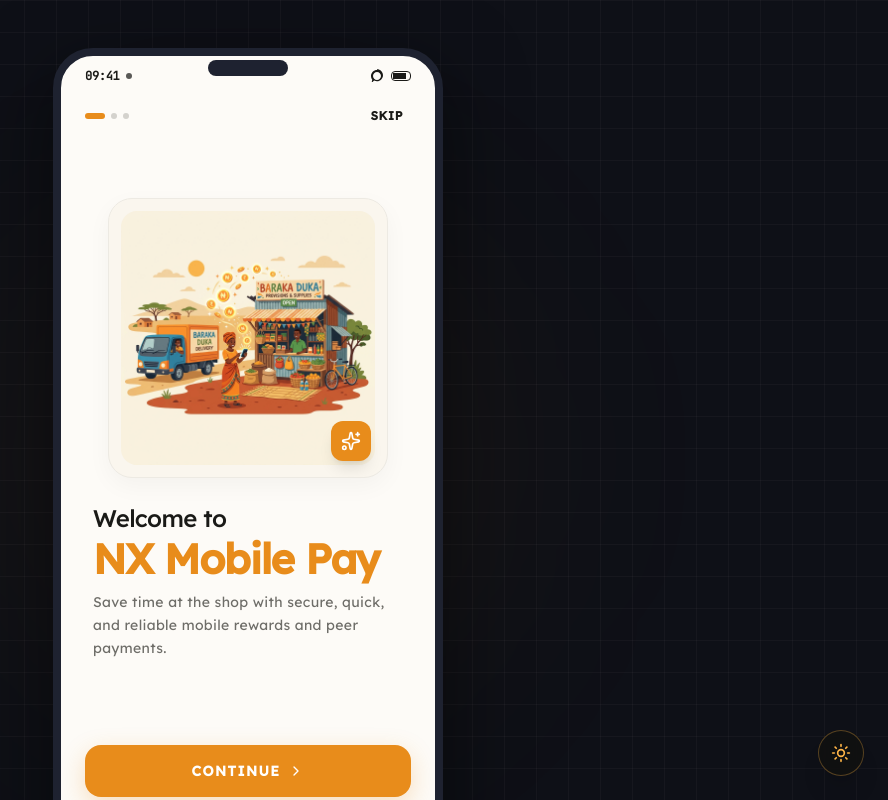
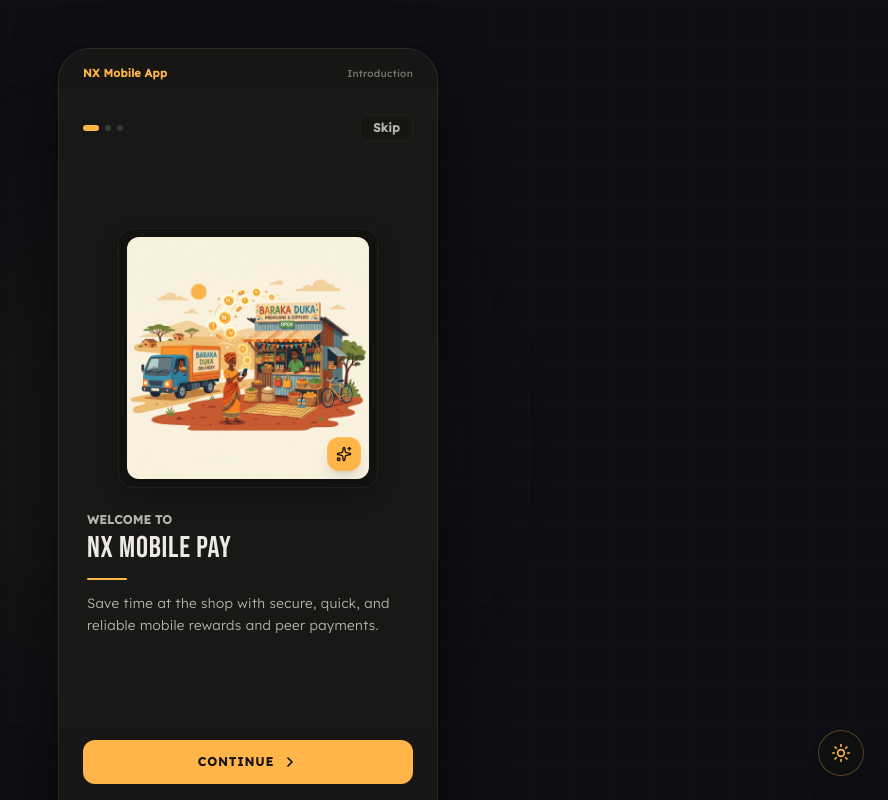
Before and after one commit to 4moral221/NX-network-, a React (Vite) app: page /app in a window 1280 px wide. Shown: the whole page, without its empty margins (392-1280 px from the left). Built offline with nearby package versions, Linux system fonts and the light colour scheme.

Commit message:
refactor: simplify onboarding copy and theme colors
Update onboarding UI to use defined CSS theme variables and refine messaging for clarity.

```diff
--- a/src/components/OnboardingScreen.tsx
+++ b/src/components/OnboardingScreen.tsx
@@ -1,7 +1,7 @@
 import React, { useState, useEffect } from "react";
 import { useLocation } from "react-router-dom";
 import { motion, AnimatePresence } from "motion/react";
-import { ArrowRight, Sparkles, Smartphone, ShieldCheck, Truck, BarChart3, ChevronRight } from "lucide-react";
+import { Sparkles, Smartphone, ShieldCheck, Truck, BarChart3, ChevronRight } from "lucide-react";
 
 // Import the generated asset
 import onboardingImg from "../assets/images/nx_onboarding_illustration_1784112372368.jpg";
@@ -26,23 +26,23 @@ const PORTAL_ONBOARDING_DATA: Record<string, PortalConfig> = {
       {
         title: "Welcome to",
         highlight: "NX Network",
-        subtitle: "Unlocking liquidity in informal retail markets with secure, zero-data USSD payments and inventory finance.",
+        subtitle: "Unlocking liquidity in informal retail markets with secure, zero-data payments and inventory finance.",
         icon: Sparkles,
-        color: "#E88C1B",
+        color: "var(--nx-amber)",
       },
       {
         title: "Zero-Data",
         highlight: "USSD Payments",
-        subtitle: "Empowering duka shopkeepers and customers to trade, pay, and earn rewards without an active internet connection.",
+        subtitle: "Empowering shopkeepers and customers to trade, pay, and earn rewards without an active internet connection.",
         icon: Smartphone,
-        color: "#10B981",
+        color: "var(--nx-green)",
       },
       {
         title: "Real-time",
         highlight: "Margin Clearing",
-        subtitle: "Dynamic settlement pools funded directly by FMCG trade margins, keeping the entire value chain backed by physical stock.",
+        subtitle: "Dynamic settlement pools funded directly by trade margins, keeping the entire value chain backed by physical stock.",
         icon: ShieldCheck,
-        color: "#3B82F6",
+        color: "var(--nx-amber)",
       }
     ]
   },
@@ -54,21 +54,21 @@ const PORTAL_ONBOARDING_DATA: Record<string, PortalConfig> = {
         highlight: "NX Mobile Pay",
         subtitle: "Save time at the shop with secure, quick, and reliable mobile rewards and peer payments.",
         icon: Sparkles,
-        color: "#E88C1B",
+        color: "var(--nx-amber)",
       },
       {
         title: "Shared Family",
         highlight: "Accounts",
         subtitle: "Pool your loyalty points and balances with family members for bulk household shopping discounts.",
         icon: Smartphone,
-        color: "#10B981",
+        color: "var(--nx-green)",
       },
       {
         title: "Frictionless",
         highlight: "Merchant Pay",
-        subtitle: "Just scan a merchant QR code or dial a quick offline USSD prompt to instantly redeem your balances.",
+        subtitle: "Just scan a merchant QR code or dial a quick offline prompt to instantly redeem your balances.",
         icon: ShieldCheck,
-        color: "#3B82F6",
+        color: "var(--nx-amber)",
       }
     ]
   },
@@ -80,21 +80,21 @@ const PORTAL_ONBOARDING_DATA: Record<string, PortalConfig> = {
         highlight: "Merchant Hub",
         subtitle: "Accept digital loyalty points, manage your stock, and request automated smart restocks seamlessly.",
         icon: Sparkles,
-        color: "#E88C1B",
+        color: "var(--nx-amber)",
       },
       {
         title: "Margin-Funded",
         highlight: "Restock Discounts",
-        subtitle: "Settle up to 60% of your wholesale restock invoices automatically using customer points backed by FMCG pools.",
+        subtitle: "Settle up to 60% of your wholesale restock invoices automatically using customer points backed by pools.",
         icon: ShieldCheck,
-        color: "#10B981",
+        color: "var(--nx-green)",
       },
       {
         title: "Live Ledger &",
         highlight: "Inventory Sync",
-        subtitle: "Keep your duka shelves perfectly stocked and track customer value flows in real-time.",
+        subtitle: "Keep your shelves perfectly stocked and track customer value flows in real-time.",
         icon: BarChart3,
-        color: "#3B82F6",
+        color: "var(--nx-amber)",
       }
     ]
   },
@@ -104,23 +104,23 @@ const PORTAL_ONBOARDING_DATA: Record<string, PortalConfig> = {
       {
         title: "Welcome to",
         highlight: "Partner Logistics",
-        subtitle: "Maximize route density by delivering aggregated wholesale restocks to cluster duka locations.",
+        subtitle: "Maximize route density by delivering aggregated wholesale restocks to cluster shop locations.",
         icon: Truck,
-        color: "#E88C1B",
+        color: "var(--nx-amber)",
       },
       {
         title: "Instant Claim &",
         highlight: "Smart Routing",
         subtitle: "Claim high-value dispatch jobs and navigate with real-time optimized delivery waypoints.",
         icon: Sparkles,
-        color: "#10B981",
+        color: "var(--nx-green)",
       },
       {
         title: "Secure Handshake",
         highlight: "Settlements",
-        subtitle: "Complete deliveries using tamper-proof USSD handshakes for immediate digital payment clearing.",
+        subtitle: "Complete deliveries using tamper-proof handshakes for immediate digital payment clearing.",
         icon: ShieldCheck,
-        color: "#3B82F6",
+        color: "var(--nx-amber)",
       }
     ]
   },
@@ -132,21 +132,21 @@ const PORTAL_ONBOARDING_DATA: Record<string, PortalConfig> = {
         highlight: "FMCG Portal",
         subtitle: "Inject retail margins and run direct-to-retail campaigns bypassing traditional layers of friction.",
         icon: BarChart3,
-        color: "#E88C1B",
+        color: "var(--nx-amber)",
       },
       {
         title: "Real-Time",
         highlight: "Market Demand",
-        subtitle: "Monitor retail consumption, product velocity, and regional duka demand on a live dashboard.",
+        subtitle: "Monitor retail consumption, product velocity, and regional demand on a live dashboard.",
         icon: Sparkles,
-        color: "#10B981",
+        color: "var(--nx-green)",
       },
       {
         title: "Direct",
         highlight: "Margin Injection",
         subtitle: "Create and fund campaign pools that automatically reward local merchants and loyal customers.",
         icon: ShieldCheck,
-        color: "#3B82F6",
+        color: "var(--nx-amber)",
       }
     ]
   }
@@ -207,8 +207,8 @@ export default function OnboardingScreen({ children }: OnboardingScreenProps) {
 
   if (isDismissed === null) {
     return (
-      <div className="min-h-[100dvh] bg-[#FDFBF7] flex items-center justify-center">
-        <div className="w-8 h-8 rounded-full border-2 border-[#E88C1B] border-t-transparent animate-spin" />
+      <div className="min-h-[100dvh] bg-nx-ink flex items-center justify-center">
+        <div className="w-8 h-8 rounded-full border-2 border-nx-amber border-t-transparent animate-spin" />
       </div>
     );
   }
@@ -236,51 +236,38 @@ export default function OnboardingScreen({ children }: OnboardingScreenProps) {
   };
 
   return (
-    <div className="min-h-[100dvh] w-full bg-[#0E1017] flex items-center justify-center p-0 sm:p-6 md:p-12 font-sans select-none overflow-hidden relative">
-      {/* Decorative background grid behind the phone mockup on desktop */}
-      <div className="absolute inset-0 bg-[linear-gradient(rgba(255,255,255,0.03)_1px,transparent_1px),linear-gradient(90deg,rgba(255,255,255,0.03)_1px,transparent_1px)] bg-[size:32px_32px] pointer-events-none hidden sm:block"></div>
+    <div className="min-h-[100dvh] w-full bg-[#0d0f14] text-nx-paper flex items-center justify-center p-0 sm:p-6 md:p-12 font-sans select-none overflow-hidden relative">
+      {/* Soft, minimal grid overlay */}
+      <div className="absolute inset-0 bg-[linear-gradient(rgba(255,255,255,0.012)_1px,transparent_1px),linear-gradient(90deg,rgba(255,255,255,0.012)_1px,transparent_1px)] bg-[size:40px_40px] pointer-events-none"></div>
 
-      {/* Outer blurred glow */}
-      <div className="absolute top-1/2 left-1/2 -translate-x-1/2 -translate-y-1/2 w-[500px] h-[500px] bg-amber-500/5 rounded-full blur-[120px] pointer-events-none hidden sm:block"></div>
+      {/* Warm ambient light */}
+      <div className="absolute top-1/4 left-1/4 w-[450px] h-[450px] bg-nx-amber/5 rounded-full blur-[110px] pointer-events-none"></div>
 
-      {/* Main mockup card replicating a high-end mobile interface from the image */}
+      {/* Mockup card with elegant, minimalist design */}
       <motion.div
         initial={{ opacity: 0, y: 15 }}
         animate={{ opacity: 1, y: 0 }}
         transition={{ duration: 0.5, ease: "easeOut" }}
-        className="w-full h-[100dvh] sm:h-[820px] sm:max-w-[390px] bg-[#FDFBF7] sm:rounded-[40px] sm:shadow-[0_24px_80px_rgba(0,0,0,0.5)] border-0 sm:border-[8px] sm:border-[#1E2230] relative flex flex-col justify-between overflow-hidden"
+        className="w-full h-[100dvh] sm:h-[800px] sm:max-w-[380px] bg-nx-card sm:rounded-[32px] sm:shadow-[0_24px_60px_rgba(0,0,0,0.6)] border-0 sm:border sm:border-nx-border relative flex flex-col justify-between overflow-hidden"
       >
-        {/* Mobile Screen Notch/Status Bar mockup for authentic phone aesthetics */}
-        <div className="px-6 pt-3 pb-1 flex justify-between items-center text-[#1A1A17] font-mono text-xs z-10 select-none">
-          <div className="flex items-center gap-1.5 font-bold tracking-tight">
-            <span>09:41</span>
-            <div className="w-1.5 h-1.5 rounded-full bg-[#1A1A17] animate-pulse"></div>
-          </div>
-          {/* Custom micro pill for speaker notch on desktop */}
-          <div className="w-20 h-4 bg-[#1E2230] rounded-full absolute top-1 left-1/2 -translate-x-1/2 hidden sm:block"></div>
-          <div className="flex items-center gap-1.5">
-            <svg className="w-4 h-4 fill-current" viewBox="0 0 24 24">
-              <path d="M12 3c-4.97 0-9 4.03-9 9 0 2.12.74 4.07 1.97 5.61L4.35 19.4c-.39.39-.39 1.02 0 1.41.39.39 1.02.39 1.41 0l1.9-1.9C9.07 19.49 10.47 20 12 20c4.97 0 9-4.03 9-9s-4.03-9-9-9zm0 15c-3.31 0-6-2.69-6-6s2.69-6 6-6 6 2.69 6 6-2.69 6-6 6z" />
-            </svg>
-            <div className="w-5 h-2.5 border border-[#1A1A17] rounded-sm p-[1px] flex items-center">
-              <div className="h-full w-4/5 bg-[#1A1A17] rounded-2xs"></div>
-            </div>
-          </div>
+        {/* Top bar with simple, human portal label */}
+        <div className="px-6 pt-4 pb-2 flex justify-between items-center text-nx-muted text-[11px] tracking-wide font-medium z-10 border-b border-nx-border/20 bg-nx-ink/20">
+          <span className="text-nx-amber font-semibold">{config.name}</span>
+          <span className="text-[10px] opacity-60">Introduction</span>
         </div>
 
-        {/* Top Action Row: Page indicators & Skip button */}
-        <div className="px-6 pt-4 flex justify-between items-center z-10">
-          {/* Replicating the custom pill-dot indicator design from the image */}
+        {/* Page progress and Skip action */}
+        <div className="px-6 pt-6 flex justify-between items-center z-10">
           <div className="flex items-center gap-1.5">
             {config.steps.map((_, idx) => {
               const isActive = idx === currentStep;
               return (
                 <motion.div
                   key={idx}
-                  layoutId={`indicator-${idx}`}
+                  layoutId={`onboarding-dot-clean-${idx}`}
                   animate={{
-                    width: isActive ? 20 : 6,
-                    backgroundColor: isActive ? "#E88C1B" : "#D4D2CD",
+                    width: isActive ? 16 : 6,
+                    backgroundColor: isActive ? "var(--color-nx-amber)" : "rgba(255, 255, 255, 0.15)",
                   }}
                   transition={{ type: "spring", stiffness: 300, damping: 25 }}
                   className="h-1.5 rounded-full"
@@ -291,56 +278,57 @@ export default function OnboardingScreen({ children }: OnboardingScreenProps) {
 
           <button
             onClick={handleDismiss}
-            className="text-xs font-bold tracking-wider uppercase text-[#1A1A17] hover:opacity-70 active:scale-95 transition-all cursor-pointer px-2 py-1 rounded-md"
+            className="text-xs font-semibold tracking-wide text-nx-muted hover:text-nx-amber active:scale-95 transition-colors cursor-pointer px-3 py-1 rounded bg-nx-ink/30 border border-nx-border/40"
           >
             Skip
           </button>
         </div>
 
-        {/* Content Wrapper */}
-        <div className="flex-1 flex flex-col justify-center px-6 relative">
+        {/* Core Content Body */}
+        <div className="flex-1 flex flex-col justify-center px-6 py-2 relative z-10">
           <AnimatePresence mode="wait">
             <motion.div
               key={currentStep}
-              initial={{ opacity: 0, x: 20 }}
+              initial={{ opacity: 0, x: 12 }}
               animate={{ opacity: 1, x: 0 }}
-              exit={{ opacity: 0, x: -20 }}
-              transition={{ duration: 0.3 }}
+              exit={{ opacity: 0, x: -12 }}
+              transition={{ duration: 0.22, ease: "easeInOut" }}
               className="flex flex-col items-center text-center space-y-6"
             >
-              {/* Premium Floating Illustration Frame */}
-              <div className="w-full max-w-[280px] aspect-square rounded-3xl overflow-hidden bg-[#FAF6EE] shadow-[0_8px_24px_rgba(0,0,0,0.04)] border border-[#EDEAE3] flex items-center justify-center p-3 relative group">
-                <img
-                  src={onboardingImg}
-                  alt={step.highlight}
-                  className="w-full h-full object-cover rounded-2xl group-hover:scale-105 transition-transform duration-500 ease-out"
-                  referrerPolicy="no-referrer"
-                />
+              {/* Premium image panel wrapper with smooth rounding */}
+              <div className="w-full max-w-[260px] aspect-square rounded-2xl overflow-hidden bg-nx-ink border border-nx-border/60 p-2 relative shadow-[0_8px_24px_rgba(0,0,0,0.3)]">
+                <div className="w-full h-full rounded-xl overflow-hidden">
+                  <img
+                    src={onboardingImg}
+                    alt={step.highlight}
+                    className="w-full h-full object-cover transition-all duration-500"
+                    referrerPolicy="no-referrer"
+                  />
+                </div>
 
-                {/* Micro floating badge icon matching step color */}
+                {/* Float-badge icon matching step theme */}
                 <div
-                  className="absolute bottom-4 right-4 p-2.5 rounded-xl text-white shadow-lg flex items-center justify-center transition-all duration-300"
+                  className="absolute bottom-4 right-4 p-2 rounded-xl text-nx-ink border border-white/10 shadow-lg flex items-center justify-center"
                   style={{ backgroundColor: step.color }}
                 >
-                  <step.icon className="w-5 h-5" />
+                  <step.icon className="w-4 h-4" />
                 </div>
               </div>
 
-              {/* Textual Copy Block matching layout and alignment in the image */}
-              <div className="space-y-3 w-full px-2 text-left">
-                <div className="space-y-1">
-                  <span className="text-2xl font-medium text-[#1A1A17] block tracking-tight">
+              {/* Headings and narrative body */}
+              <div className="space-y-3 w-full px-1 text-left">
+                <div className="space-y-0.5">
+                  <span className="text-xs font-semibold tracking-wide text-nx-muted uppercase block">
                     {step.title}
                   </span>
-                  <span
-                    className="text-[2.6rem] font-black leading-none block tracking-tight select-text"
-                    style={{ color: "#E88C1B" }}
-                  >
+                  <span className="font-display text-3xl tracking-wide text-nx-paper uppercase block">
                     {step.highlight}
                   </span>
                 </div>
 
-                <p className="text-[#6E6D68] text-sm leading-relaxed font-normal tracking-wide">
+                <div className="w-10 h-[2px] bg-nx-amber rounded-full"></div>
+
+                <p className="text-nx-muted text-[13.5px] leading-relaxed tracking-wide font-light">
                   {step.subtitle}
                 </p>
               </div>
@@ -348,21 +336,21 @@ export default function OnboardingScreen({ children }: OnboardingScreenProps) {
           </AnimatePresence>
         </div>
 
-        {/* Bottom Call to Action Section with styled orange button */}
-        <div className="px-6 pb-8 pt-4">
+        {/* Footer and Navigation Action Button */}
+        <div className="px-6 pb-8 pt-4 z-10 border-t border-nx-border/20 bg-nx-ink/10">
           <motion.button
             whileTap={{ scale: 0.98 }}
             onClick={handleNext}
-            className="w-full py-4 px-6 bg-[#E88C1B] hover:bg-[#D97706] text-white font-bold text-sm uppercase tracking-widest rounded-2xl shadow-[0_8px_24px_rgba(232,140,27,0.25)] hover:shadow-[0_12px_28px_rgba(232,140,27,0.35)] transition-all cursor-pointer flex items-center justify-center gap-2 group"
+            className="w-full py-3.5 px-6 bg-nx-amber hover:bg-opacity-90 text-nx-ink font-semibold text-xs uppercase tracking-widest transition-all rounded-xl flex items-center justify-center gap-2"
           >
             <span>{isLastStep ? "Get Started" : "Continue"}</span>
-            <ChevronRight className="w-4 h-4 group-hover:translate-x-0.5 transition-transform" />
+            <ChevronRight className="w-4 h-4 text-nx-ink stroke-[2.5px]" />
           </motion.button>
 
-          {/* Secure indicator */}
-          <div className="flex items-center justify-center gap-1.5 mt-4 text-[10px] text-[#A3A19A] tracking-wider uppercase font-medium">
-            <ShieldCheck className="w-3.5 h-3.5 text-emerald-600" />
-            <span>Fully Encrypted NX Protocol</span>
+          {/* Humble, non-technical safety line */}
+          <div className="flex items-center justify-center gap-1 mt-4 text-[10px] text-nx-muted/60 tracking-wider uppercase font-medium">
+            <ShieldCheck className="w-3.5 h-3.5 text-nx-green" />
+            <span>Secure Digital Restocking Network</span>
           </div>
         </div>
       </motion.div>
```
